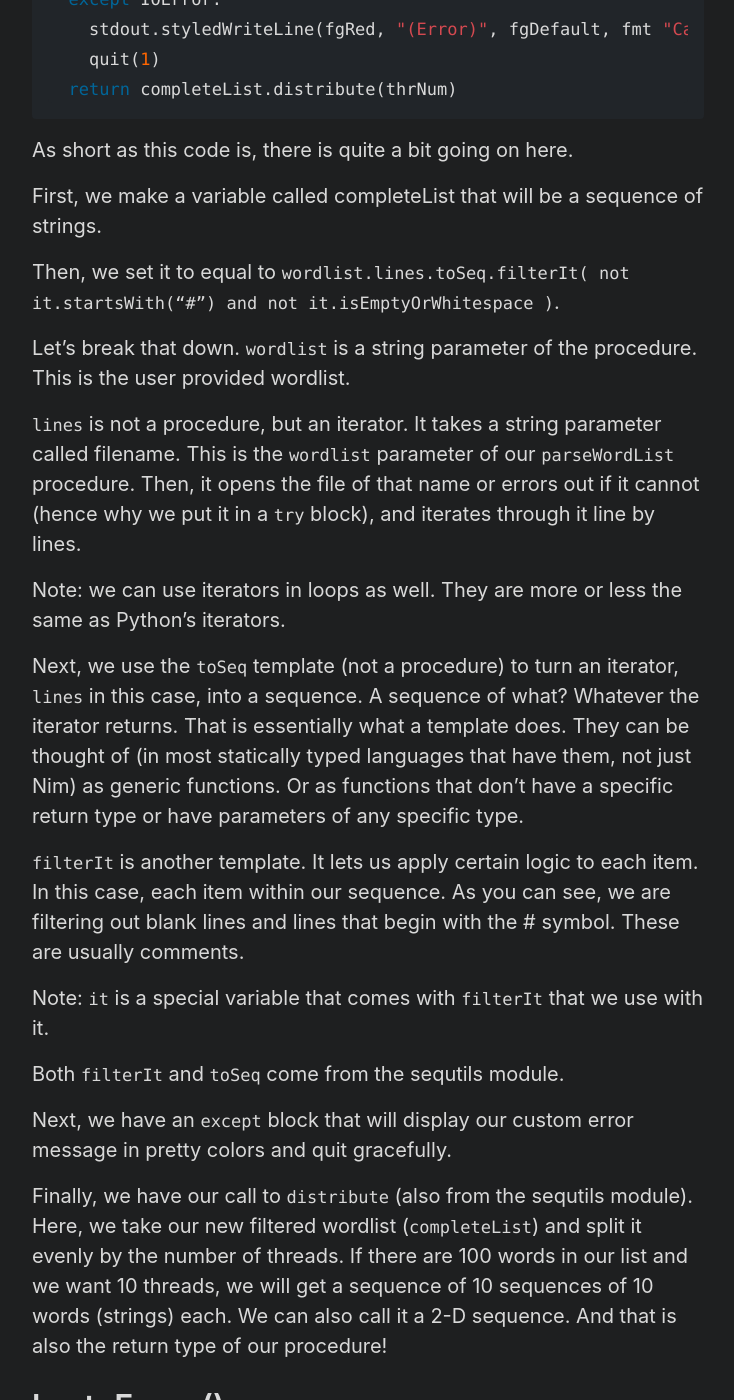
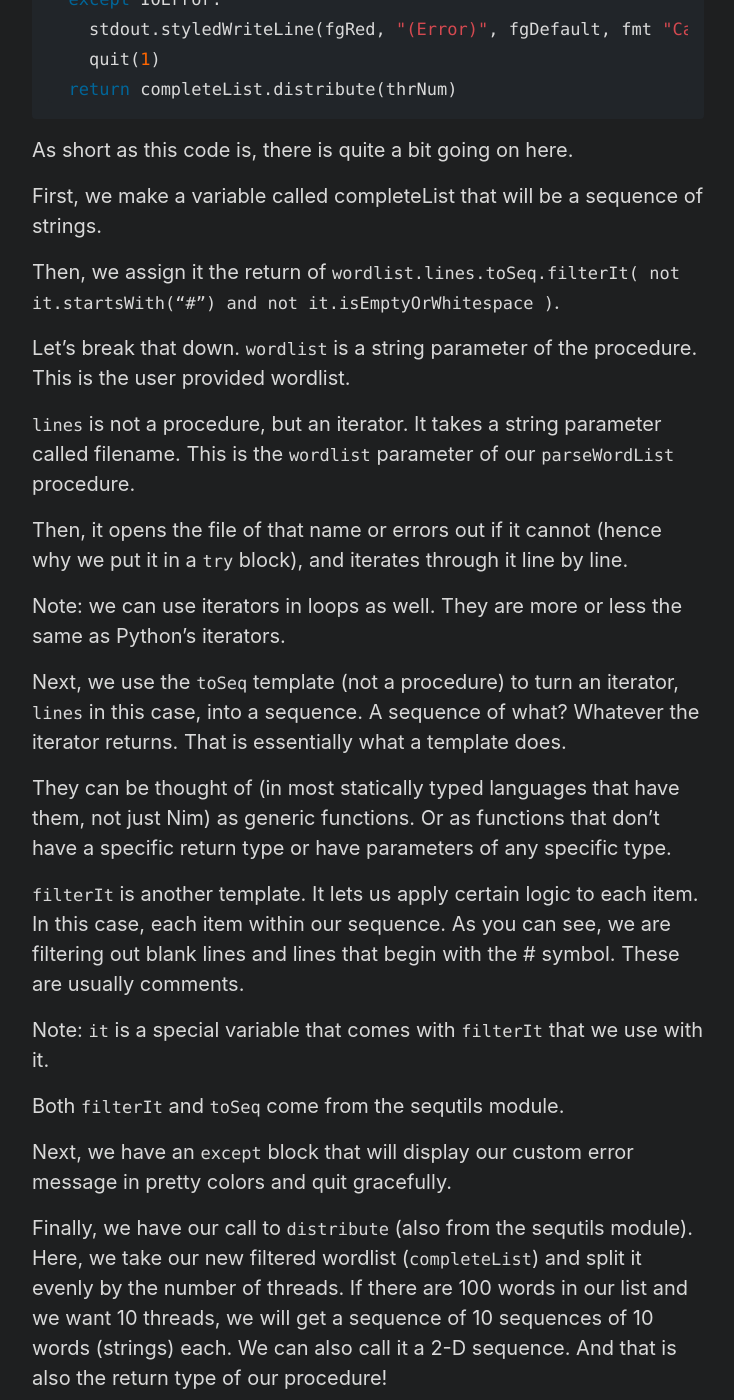
Before and after one commit to RePRGM/rePRGM.github.io, a Jekyll site: the page built from _posts/2023-03-09-lets-make-tools-part-1.md, in a window 1280 px wide and 1400 px high, scrolled down 5015 px. Shown: the whole window, without its empty margins (272-1006 px from the left). Built offline with Jekyll 4.4.1, drawn with Linux system fonts in a browser that asks for light colours; some of the changed text lies outside the part shown.

Commit message:
Update 2023-03-09-lets-make-tools-part-1.md

```diff
--- a/_posts/2023-03-09-lets-make-tools-part-1.md
+++ b/_posts/2023-03-09-lets-make-tools-part-1.md
@@ -122,17 +122,21 @@ As short as this code is, there is quite a bit going on here.
 
 First, we make a variable called completeList that will be a sequence of strings.
 
-Then, we set it to equal to `wordlist.lines.toSeq.filterIt(
+Then, we assign it the return of `wordlist.lines.toSeq.filterIt(
 not it.startsWith(“#”) and not it.isEmptyOrWhitespace
 )`.
 
 Let’s break that down. `wordlist` is a string parameter of the procedure. This is the user provided wordlist.
 
-`lines` is not a procedure, but an iterator. It takes a string parameter called filename. This is the `wordlist` parameter of our `parseWordList` procedure. Then, it opens the file of that name or errors out if it cannot (hence why we put it in a `try` block), and iterates through it line by lines.
+`lines` is not a procedure, but an iterator. It takes a string parameter called filename. This is the `wordlist` parameter of our `parseWordList` procedure.
+
+Then, it opens the file of that name or errors out if it cannot (hence why we put it in a `try` block), and iterates through it line by line.
 
 Note: we can use iterators in loops as well. They are more or less the same as Python’s iterators.
 
-Next, we use the `toSeq` template (not a procedure) to turn an iterator, `lines` in this case, into a sequence. A sequence of what? Whatever the iterator returns. That is essentially what a template does. They can be thought of (in most statically typed languages that have them, not just Nim) as generic functions. Or as functions that don’t have a specific return type or have parameters of any specific type.
+Next, we use the `toSeq` template (not a procedure) to turn an iterator, `lines` in this case, into a sequence. A sequence of what? Whatever the iterator returns. That is essentially what a template does.
+
+They can be thought of (in most statically typed languages that have them, not just Nim) as generic functions. Or as functions that don’t have a specific return type or have parameters of any specific type.
 
 `filterIt` is another template. It lets us apply certain logic to each item. In this case, each item within our sequence. As you can see, we are filtering out blank lines and lines that begin with the # symbol. These are usually comments.
 
```
Also changed, not shown: other parts of _posts/2023-03-09-lets-make-tools-part-1.md (+2 -2 lines).
